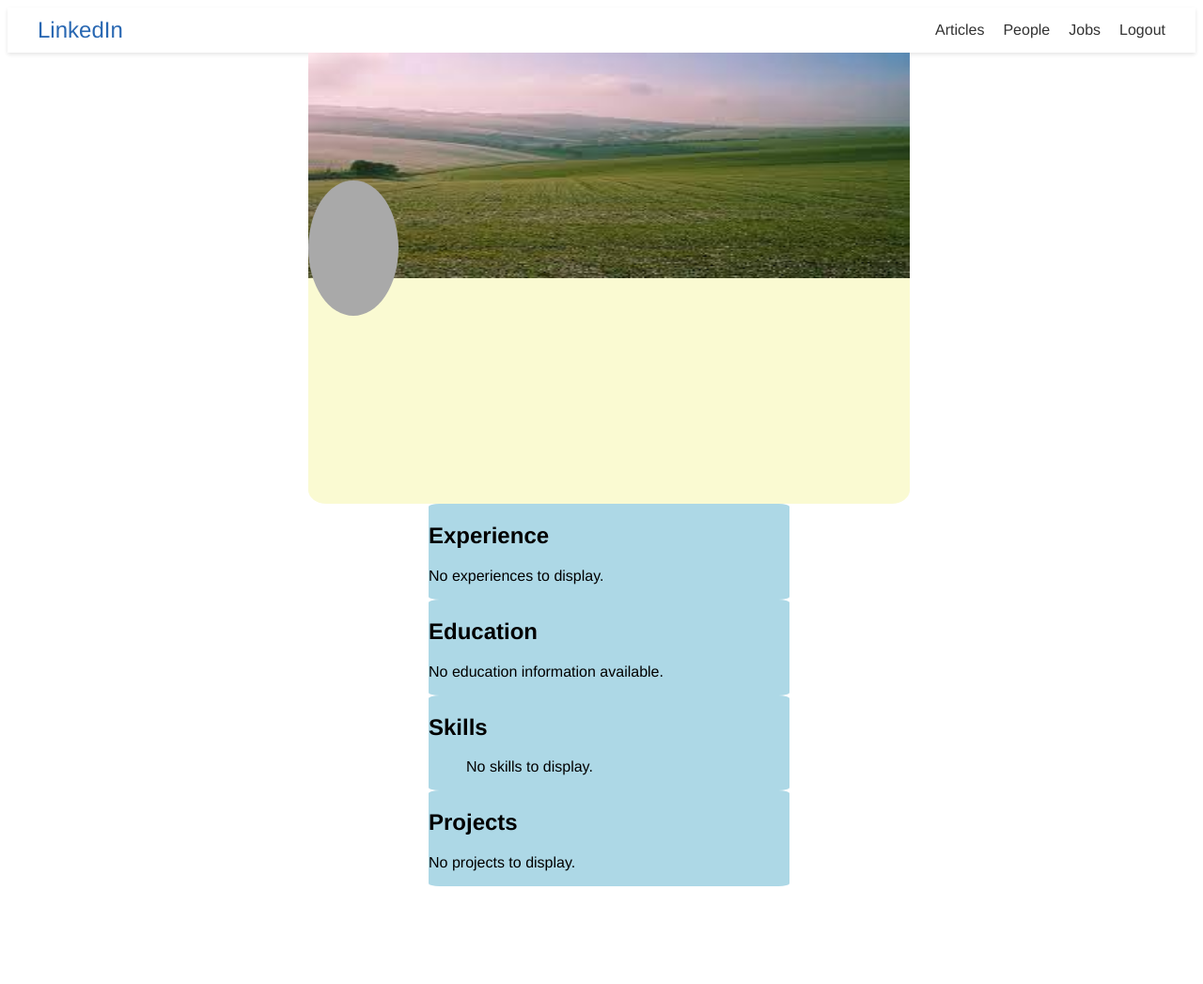
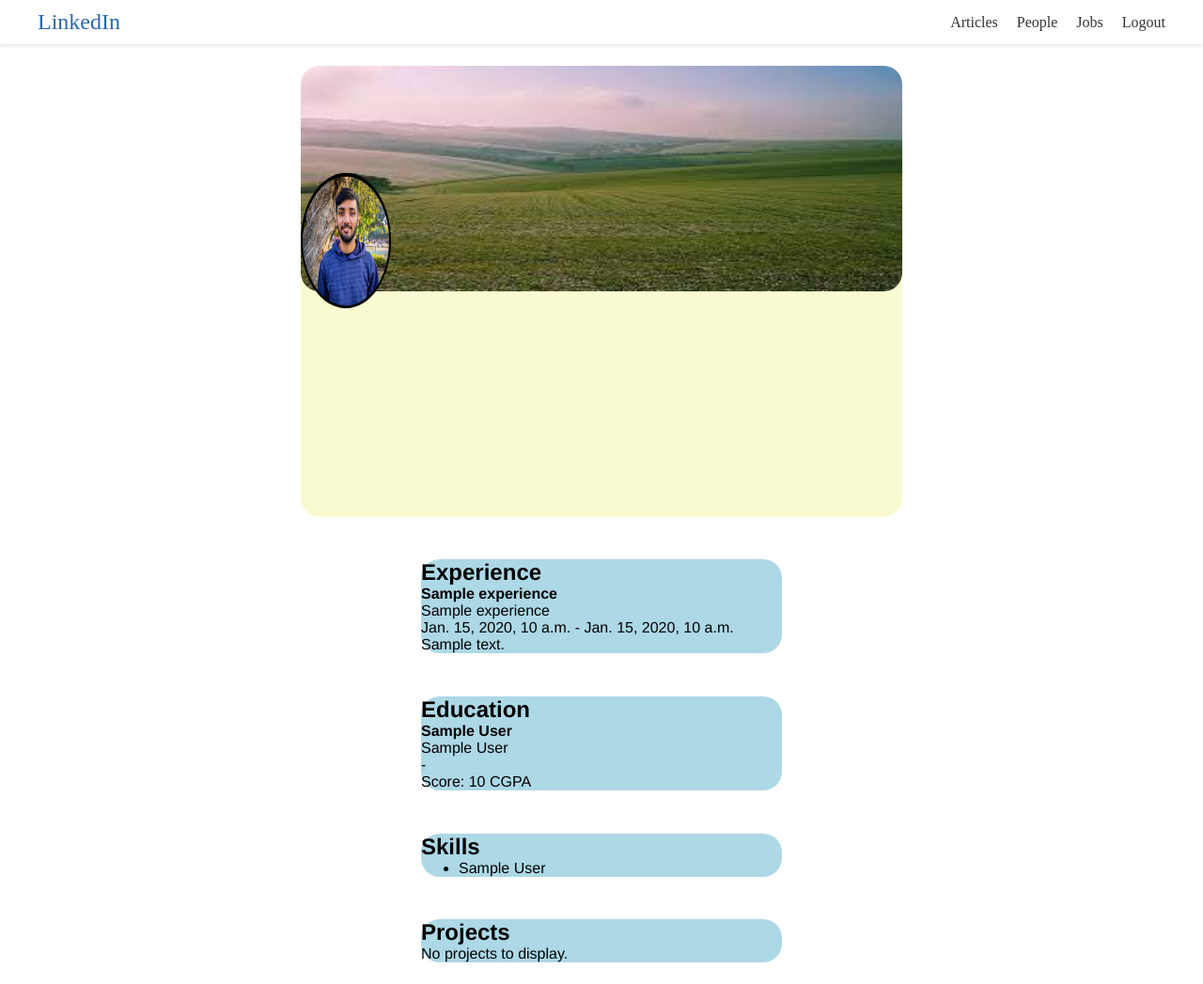
Before and after one commit to the-void-century/linkedin-clone, a Django app: template user/templates/user/homepage.html in a window 1280 px wide. Shown: the whole page at 94% size. Before the commit the page ends 943 px from the top, so only its background shows below. Run offline with Django 4.2, Linux system fonts and the light colour scheme; tables that the repository leaves empty hold one stand-in row (values such as "Sample post"); the template is opened without the code that fills it: values that come from a table or form of the project are taken from there, most other values are stand-ins (such as "Sample title", 1, 10 or a date in 2020).

Commit message:
Fixed homepage

```diff
--- a/user/admin.py
+++ b/user/admin.py
@@ -1,3 +1,8 @@
 from django.contrib import admin
+from .models import User,Skills,Education,Job
 
 # Register your models here.
+admin.site.register(User)
+admin.site.register(Skills)
+admin.site.register(Education)
+admin.site.register(Job)
--- a/user/forms.py
+++ b/user/forms.py
@@ -11,7 +11,7 @@ class UserRegistrationForm(forms.ModelForm):
 
     class Meta:
         model= User
-        fields=('username','first_name','last_name','email')
+        fields=['username','first_name','last_name','email']
 
     def clean_password2(self):
         cd=self.cleaned_data
--- a/user/models.py
+++ b/user/models.py
@@ -32,11 +32,11 @@ class Skills(models.Model):
 
 class User(AbstractUser):
     user_id=models.AutoField(primary_key=True)
-    username = models.CharField(max_length=30,unique=True)
-    first_name = models.CharField(max_length=30,blank=True,null=True)
-    last_name = models.CharField(max_length=30,blank=True,null=True)
-    email = models.EmailField(max_length=30,unique=True)
-    password = models.CharField(max_length=100)
+    username = models.CharField(max_length=100,unique=True)
+    first_name = models.CharField(max_length=100,blank=True,null=True)
+    last_name = models.CharField(max_length=100,blank=True,null=True)
+    email = models.EmailField(max_length=100,unique=True)
+    password = models.CharField(max_length=200)
     date_of_birth = models.DateField(blank=True,null=True)
     profile_picture = models.ImageField(blank=True,null=True)
     headline = models.CharField(max_length=100,blank=True,null=True)
--- a/user/static/login/homepage.css
+++ b/user/static/login/homepage.css
@@ -2,8 +2,8 @@
   background-color: #fff;
   box-shadow: 0 2px 4px rgba(0, 0, 0, 0.1);
 }
-div{
-  font-family: 'Helvetica Neue', Arial, Helvetica, sans-serif;
+*{
+  margin:0;
 }
 .navbar-container {
   max-width: 1200px;
@@ -19,9 +19,11 @@ div{
   color: #2867B2;
   text-decoration: none;
 }
+
 body{
   background-color: light grey;
 }
+
 .navbar-menu {
   list-style: none;
   margin: 0;
@@ -53,32 +55,47 @@ body{
   width:100vw;
   align-items:center;
   justify-content: space-around;
+  height:1000px;
 }
 .details-container{
   width:30%;
   background-color: lightblue;
-  border-radius: 3%;
+  border-radius: 20px;
+  font-family: 'Helvetica Neue', Arial, Helvetica, sans-serif;
 }
-img{
+.details-container h2{
+  font-family: 'Helvetica Neue', Arial, Helvetica, sans-serif;
+}
+.profile img{
   width:100%;
   height:50%;
+  border-radius:20px;
 }
 .profile{
   width:50%;
   height:30rem;
   background-color:lightgoldenrodyellow;
-  border-radius: 3%;
+  border-radius: 20px;
 }
 .profile-picture{
   border-radius:50%;
   height:60%;
   width:15%;
-  background-color:darkgrey;
+  background-color:black;
   z-index:1;
   position:absolute;
   bottom:94%;
+  display: flex;
+  justify-content: center;
+  align-items: center;
+}
+.profile-picture img{
+  height:95%;
+  width:95%;
+  border-radius: 50%;
 }
 .profile-head{
   height:50%;
   position:relative;
+  font-family: 'Helvetica Neue', Arial, Helvetica, sans-serif;
 }
--- a/user/static/login/register.css
+++ b/user/static/login/register.css
@@ -11,6 +11,10 @@ html,body{
 }
 div{
   font-family: 'Helvetica Neue', Arial, Helvetica, sans-serif;
+}
+.error{
+  font-size:small;
+  color:red;
 }
 .container {
     max-width: 400px;
--- a/user/templates/user/homepage.html
+++ b/user/templates/user/homepage.html
@@ -21,7 +21,9 @@
     <div class="profile">
       <img src="{% static 'images/base_wall.jpeg' %}" class="im">
       <div class="profile-head">
-        <div class="profile-picture"></div>
+        <div class="profile-picture">
+            <img src="{% static 'images/average_user.jpeg' %}">
+        </div>
           <h1>{{ user.first_name }} {{ user.last_name }}</h1>
           <h3>{{ user.headline }}</h3>
           <p>{{ user.location }}</p>
@@ -31,9 +33,9 @@
 
     <div class="details-container">
         <h2>Experience</h2>
-        {% for experience in user.experiences %}
-            <h4>{{ experience.title }}</h4>
-            <p>{{ experience.company }}</p>
+        {% for experience in experiences %}
+            <h4>{{ experience.job_title }}</h4>
+            <p>{{ experience.company_name }}</p>
             <p>{{ experience.start_date }} - {{ experience.end_date }}</p>
             <p>{{ experience.description }}</p>
         {% empty %}
@@ -43,11 +45,11 @@
 
     <div class="details-container">
         <h2>Education</h2>
-        {% for education in user.educations %}
-            <h4>{{ education.degree }}</h4>
-            <p>{{ education.school }}</p>
+        {% for education in educations %}
+            <h4>{{ education.education_title }}</h4>
+            <p>{{ education.insitution_name }}</p>
             <p>{{ education.start_date }} - {{ education.end_date }}</p>
-            <p>{{ education.field_of_study }}</p>
+            <p>Score: {{ education.score }} CGPA</p>
         {% empty %}
             <p>No education information available.</p>
         {% endfor %}
@@ -56,8 +58,8 @@
     <div class="details-container">
         <h2>Skills</h2>
         <ul>
-            {% for skill in user.skills %}
-                <li>{{ skill }}</li>
+            {% for skill in skills %}
+                <li>{{ skill.skill_name }}</li>
             {% empty %}
                 <p>No skills to display.</p>
             {% endfor %}
```
Also changed, not shown: linkedin/settings.py (+10 -0 lines), user/templates/user/index.html (+5 -2 lines), user/templates/user/registration.html (+6 -6 lines), user/views.py (+24 -9 lines), user/migrations/0007_alter_user_email_alter_user_first_name_and_more.py (added).
